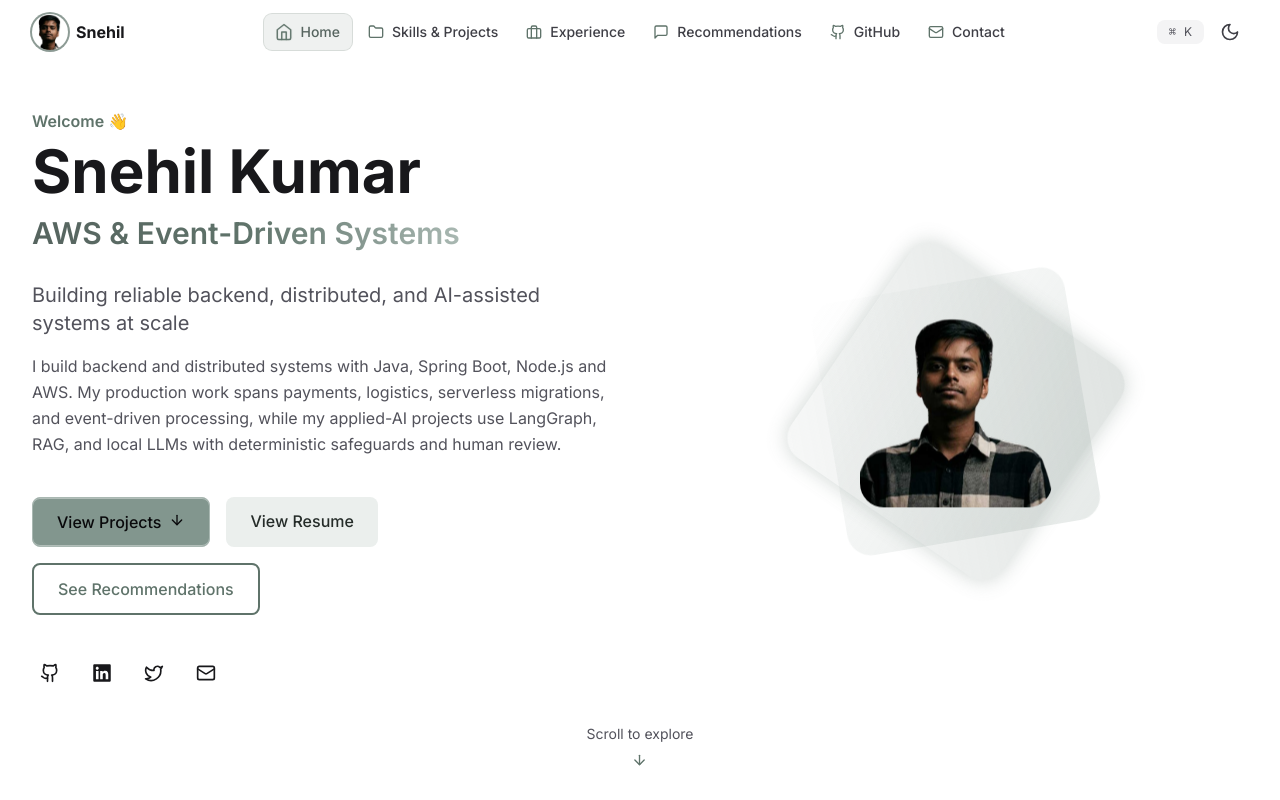
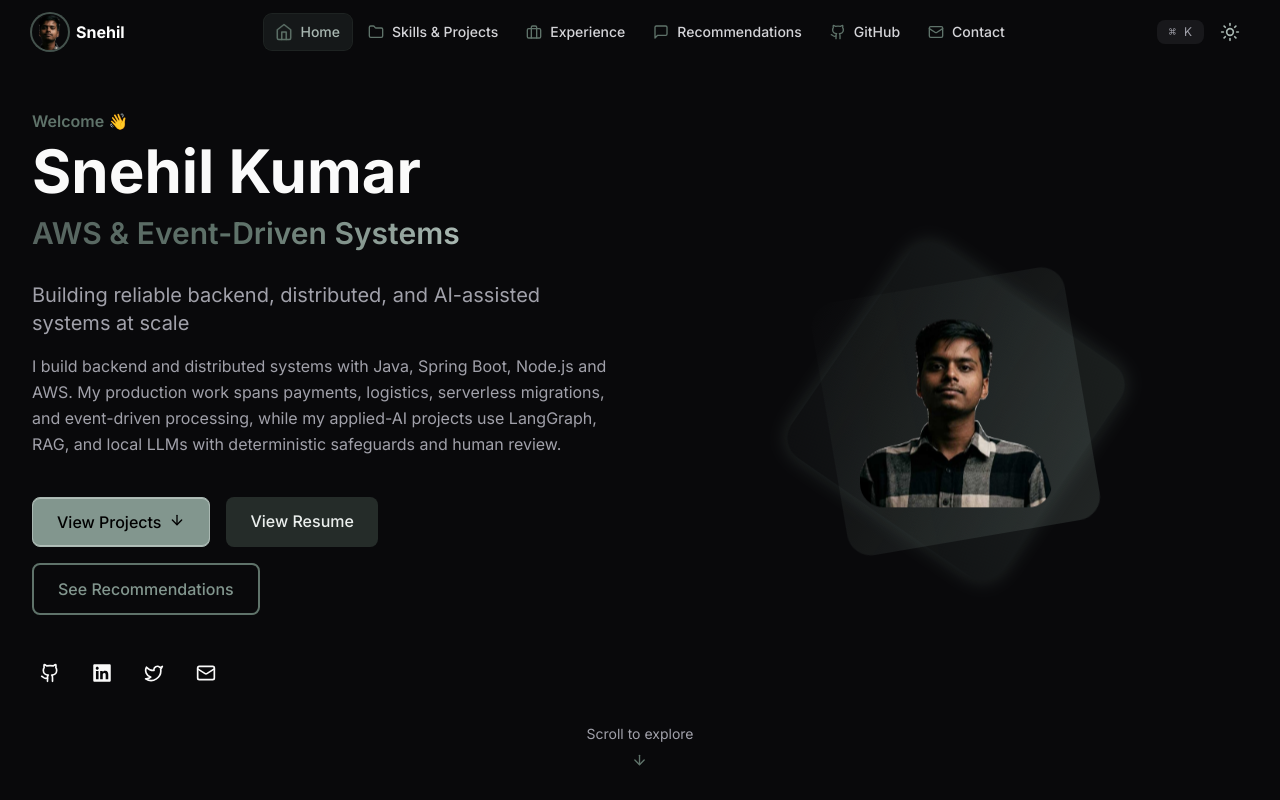
Before and after one commit to snehil21/portfolio-site, a React (Vite) app: page / in a window 1280 px wide. Shown: the top 800 px of the page. Built offline with nearby package versions, Linux system fonts and the light colour scheme.

Commit message:
make dark as default

```diff
--- a/src/App.tsx
+++ b/src/App.tsx
@@ -15,7 +15,7 @@
 function App() {
   const [isDark, setIsDark] = useState(() => {
     const savedTheme = window.localStorage.getItem('portfolio-theme')
-    return savedTheme ? savedTheme === 'dark' : false
+    return savedTheme ? savedTheme === 'dark' : true
   })
   const [showCommand, setShowCommand] = useState(false)
 
```
